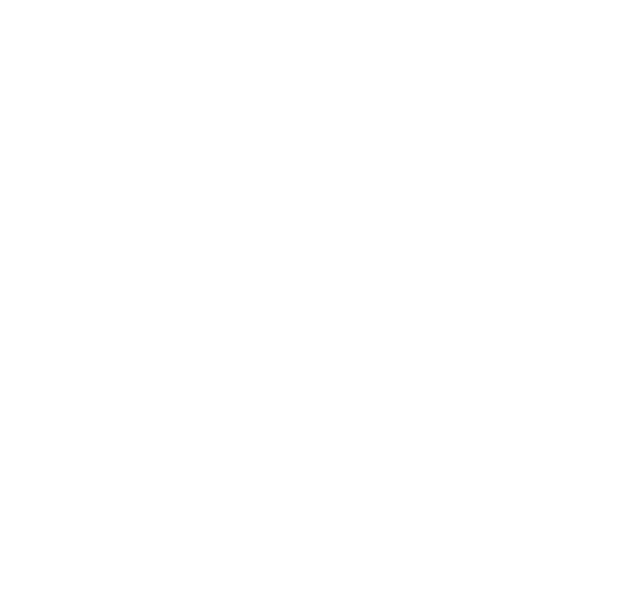
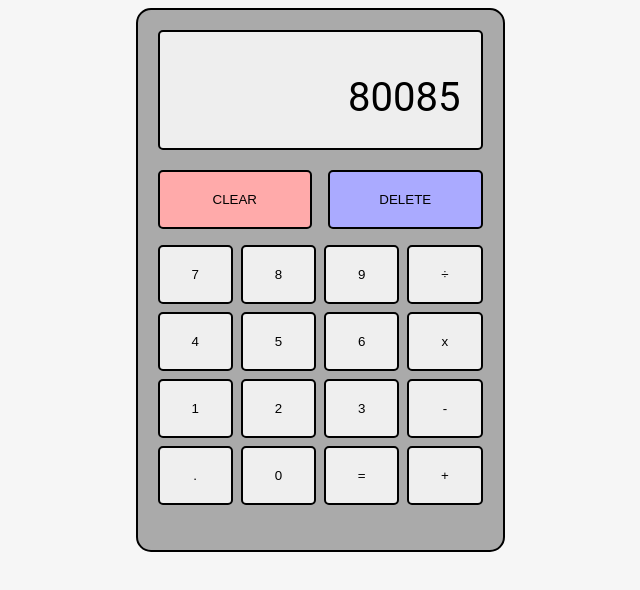
Before and after one commit to atielking98/odin-calculator, a plain HTML site: page index.html in a window 1280 px wide. Shown: the whole page, without its empty margins (320-960 px from the left). Drawn offline with Linux system fonts and the light colour scheme.

Commit message:
Set up calculator HTML/CSS

```diff
--- a/index.html
+++ b/index.html
@@ -3,8 +3,45 @@
 <head>
   <meta charset="UTF-8">
   <title>Calculator</title>
+  <link rel="stylesheet" href="style.css">
   <script src="js-file.js"></script>
 </head>
 <body>
+    <div class="calculator">
+        <div class="screen">
+            <div class="screen-last"></div>
+            <div class="screen-current">80085</div>
+        </div>
+        <div class="buttons-grid">
+            <div class="row-top">
+                <button class="btn clear">CLEAR</button>
+                <button class="btn delete">DELETE</button>
+            </div>
+            <div class="row">
+                <button class="btn">7</button>
+                <button class="btn">8</button>
+                <button class="btn">9</button>
+                <button class="btn">÷</button>
+            </div>
+            <div class="row">
+                <button class="btn">4</button>
+                <button class="btn">5</button>
+                <button class="btn">6</button>
+                <button class="btn">x</button>
+            </div>
+            <div class="row">
+                <button class="btn">1</button>
+                <button class="btn">2</button>
+                <button class="btn">3</button>
+                <button class="btn">-</button>
+            </div>
+            <div class="row">
+                <button class="btn">.</button>
+                <button class="btn">0</button>
+                <button class="btn">=</button>
+                <button class="btn">+</button>
+            </div>
+        </div>
+    </div>
 </body>
 </html>
--- a/js-file.js
+++ b/js-file.js
@@ -15,6 +15,8 @@ function divide(x, y) {
 }
 
 function operate(operator, x, y) {
+    x = Number(x)
+    y = Number(y)
     switch(operator) {
         case "+":
             return add(x, y);
@@ -23,8 +25,9 @@ function operate(operator, x, y) {
         case "*":
             return multiply(x, y);
         case "/":
+            if (b === 0) return null;
             return divide(x, y);
         default:
-            return "ERROR: Invalid Operator";
+            return null;
     }
 }
--- /dev/null
+++ b/style.css
@@ -0,0 +1,75 @@
+.calculator {
+    background-color: #aaa;
+    height: 500px;
+    width: 325px;
+    border: black solid 2px;
+    margin: 0 auto;
+    padding: 20px;
+    border-radius: 15px;
+    display: flex;
+    flex-direction: column;
+}
+
+.screen {
+    background-color: #eee;
+    border-radius: 5px;
+    text-align: right;
+    padding: 10px 20px;
+    margin-bottom: 20px;
+    border: black solid 2px;
+}
+
+.screen-last {
+    height: 32px;
+    font-size: 20px;
+}
+
+.screen-current {
+    height: 64px;
+    font-size: 40px;
+}
+
+.btn {
+    padding: 20px;
+    border-radius: 5px;
+    border: black solid 2px;
+    flex: 1;
+}
+
+.btn:hover {
+    background-color: #ddd;
+}
+
+.row-top {
+    display: flex;
+    gap: 16px;
+    margin-bottom: 16px;
+}
+
+.clear {
+    background-color: #faa;
+}
+
+.clear:hover {
+    background-color: #d88;
+
+}
+
+.delete {
+    background-color: #aaf;
+}
+
+.delete:hover {
+    background-color: #88d;
+}
+
+.row {
+    display: flex;
+    gap: 8px;
+    margin-bottom: 8px;
+}
+
+body {
+    background-color: #f6f6f6;
+    font-family: 'Roboto', sans-serif;
+}
```
